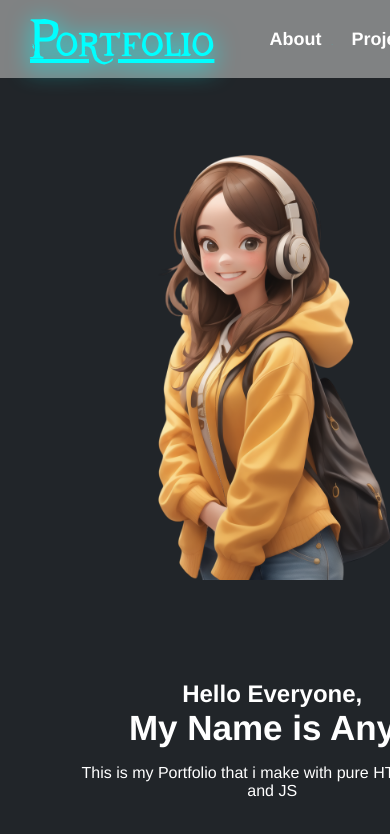
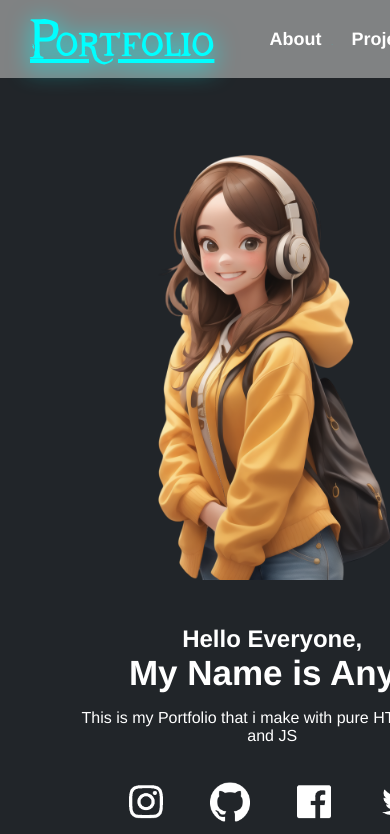
Before and after one commit to FatHexy/Neon-Portfolio, a plain HTML site: page index.html in a window 390 px wide. Shown: the top 834 px of the page. Drawn offline with Linux system fonts and the light colour scheme.

Commit message:
update 01

```diff
--- a/style.css
+++ b/style.css
@@ -8,7 +8,6 @@ html {
   }
 body{
     display: grid;
-    height: 300vh;
     grid-template-rows: 78px 90vh 100vh 85vh 15vh;
     background-color: #212529;
 }
@@ -71,6 +70,7 @@ nav{
     "more more";
     gap: 20px;
     padding: 30px;
+    height: 100vh;
 }
 #left{
     display: flex;
@@ -105,7 +105,6 @@ nav{
 #right{
     display: flex;
     justify-content: center;
-
     padding: 40px;
     grid-area: right;
 }
@@ -334,13 +333,19 @@ nav{
 
 /* Footer */
 footer{
+    display: flex;
+    justify-content: center;
+    align-items: center;
     text-align: center;
     background-color: rgba(192,192,192, 0.6);
     padding: 40px;
 }
 
 /* Mobile Solution */
-@media (max-width: 1050px){
+@media (max-width: 1081px){
+    body{
+        grid-template-rows: 78px 34% 40% 30% 4%;
+    }
     #about{
         grid-template-rows: 7fr 7fr 1fr;
         grid-template-columns: 1fr;
@@ -351,9 +356,14 @@ footer{
     }
     #left{
         justify-content: center;
+        text-align: center;
+        padding-top: 0px;
     }
-    #left{
-        text-align: center;
+    #right{
+        padding-bottom: 0px;
+    }
+    #sosmed{
+        padding: 0;
     }
     #project-section{
         grid-template-columns: 1fr 1fr;
```
